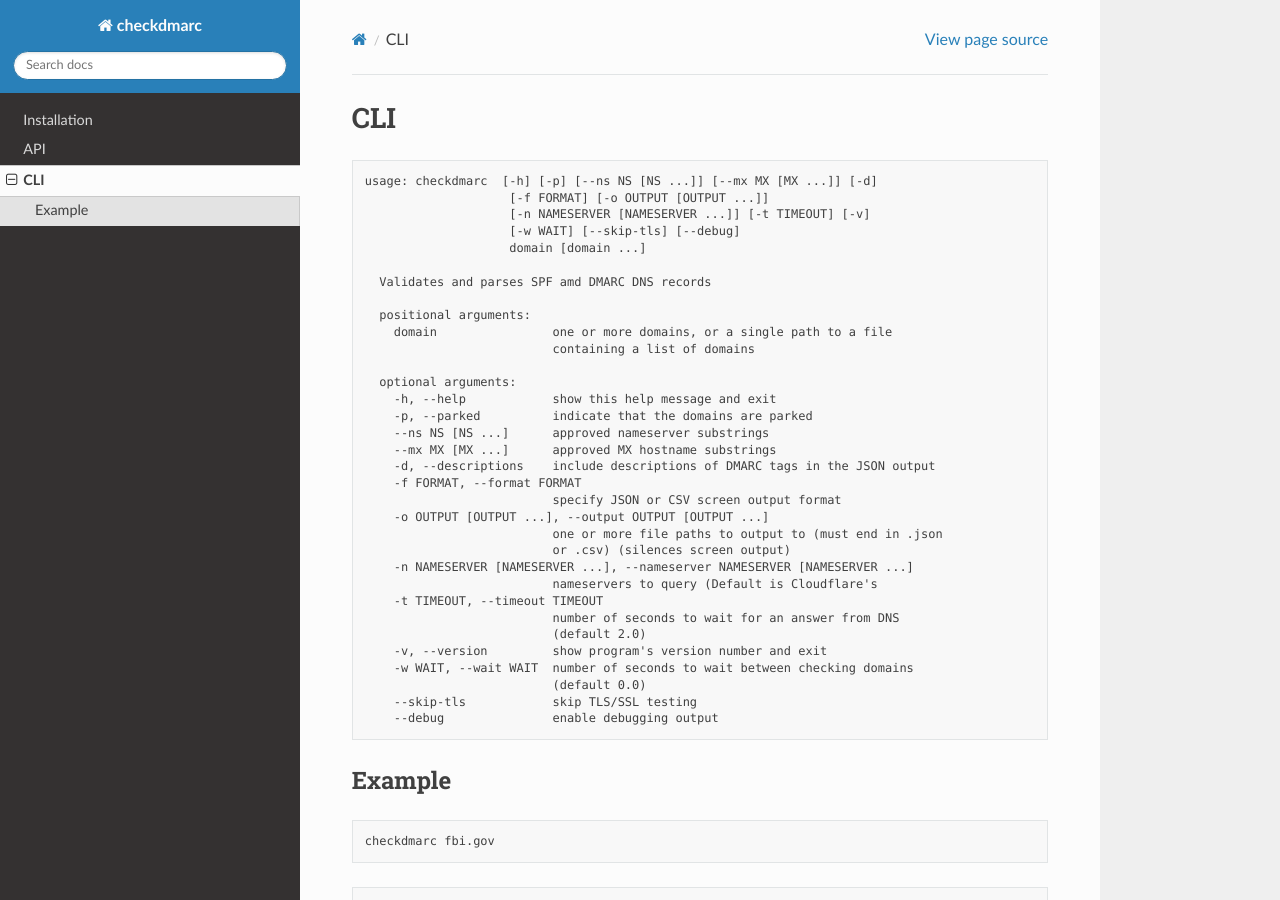
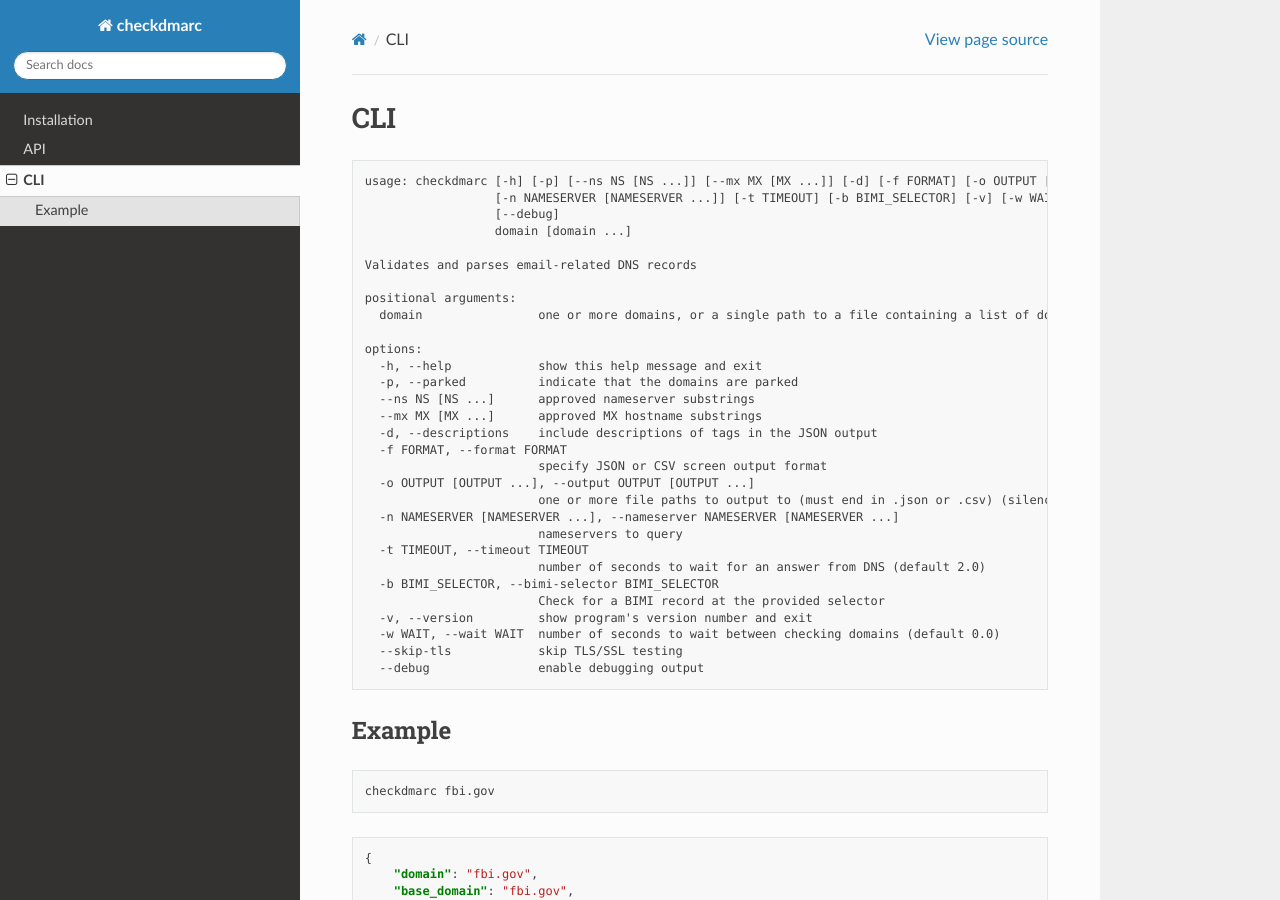
Before and after one commit to domainaware/checkdmarc, a Sphinx documentation site: the page built from docs/source/cli.md, in a window 1280 px wide and 900 px high. Built offline with Sphinx 7.4.7 and the Read the Docs theme 2.0.0, drawn with Linux system fonts in a browser that asks for light colours; the version number could not be read and is left out.

Commit message:
5.0.0 (#118)
- Include MTA-STS and BIMI results in CSV output
- Renamed `include_dmarc_tag_descriptions` parameter in `checkdmarc.check_domains()` to `include_tag_descriptions`
- Added the `include_tag_descriptions` parameter to `checkdmarc.bimi.check_bimi()`
- Ignore encoding value when checking the `Content-Type` header during the MTA-STS policy download
- Added the exception class `MTASTSPolicyDownloadError`
- Update documentation

````diff
--- a/docs/source/cli.md
+++ b/docs/source/cli.md
@@ -1,39 +1,36 @@
 # CLI
 
 ```text
-usage: checkdmarc  [-h] [-p] [--ns NS [NS ...]] [--mx MX [MX ...]] [-d]
-                    [-f FORMAT] [-o OUTPUT [OUTPUT ...]]
-                    [-n NAMESERVER [NAMESERVER ...]] [-t TIMEOUT] [-v]
-                    [-w WAIT] [--skip-tls] [--debug]
-                    domain [domain ...]
+usage: checkdmarc [-h] [-p] [--ns NS [NS ...]] [--mx MX [MX ...]] [-d] [-f FORMAT] [-o OUTPUT [OUTPUT ...]]
+                  [-n NAMESERVER [NAMESERVER ...]] [-t TIMEOUT] [-b BIMI_SELECTOR] [-v] [-w WAIT] [--skip-tls]
+                  [--debug]
+                  domain [domain ...]
 
-  Validates and parses SPF amd DMARC DNS records
+Validates and parses email-related DNS records
 
-  positional arguments:
-    domain                one or more domains, or a single path to a file
-                          containing a list of domains
+positional arguments:
+  domain                one or more domains, or a single path to a file containing a list of domains
 
-  optional arguments:
-    -h, --help            show this help message and exit
-    -p, --parked          indicate that the domains are parked
-    --ns NS [NS ...]      approved nameserver substrings
-    --mx MX [MX ...]      approved MX hostname substrings
-    -d, --descriptions    include descriptions of DMARC tags in the JSON output
-    -f FORMAT, --format FORMAT
-                          specify JSON or CSV screen output format
-    -o OUTPUT [OUTPUT ...], --output OUTPUT [OUTPUT ...]
-                          one or more file paths to output to (must end in .json
-                          or .csv) (silences screen output)
-    -n NAMESERVER [NAMESERVER ...], --nameserver NAMESERVER [NAMESERVER ...]
-                          nameservers to query (Default is Cloudflare's
-    -t TIMEOUT, --timeout TIMEOUT
-                          number of seconds to wait for an answer from DNS
-                          (default 2.0)
-    -v, --version         show program's version number and exit
-    -w WAIT, --wait WAIT  number of seconds to wait between checking domains
-                          (default 0.0)
-    --skip-tls            skip TLS/SSL testing
-    --debug               enable debugging output
+options:
+  -h, --help            show this help message and exit
+  -p, --parked          indicate that the domains are parked
+  --ns NS [NS ...]      approved nameserver substrings
+  --mx MX [MX ...]      approved MX hostname substrings
+  -d, --descriptions    include descriptions of tags in the JSON output
+  -f FORMAT, --format FORMAT
+                        specify JSON or CSV screen output format
+  -o OUTPUT [OUTPUT ...], --output OUTPUT [OUTPUT ...]
+                        one or more file paths to output to (must end in .json or .csv) (silences screen output)
+  -n NAMESERVER [NAMESERVER ...], --nameserver NAMESERVER [NAMESERVER ...]
+                        nameservers to query
+  -t TIMEOUT, --timeout TIMEOUT
+                        number of seconds to wait for an answer from DNS (default 2.0)
+  -b BIMI_SELECTOR, --bimi-selector BIMI_SELECTOR
+                        Check for a BIMI record at the provided selector
+  -v, --version         show program's version number and exit
+  -w WAIT, --wait WAIT  number of seconds to wait between checking domains (default 0.0)
+  --skip-tls            skip TLS/SSL testing
+  --debug               enable debugging output
 ```
 
 ## Example
````
Also changed, not shown: CHANGELOG.md (+10 -0 lines), checkdmarc/__init__.py (+33 -11 lines), docs/source/api.md (+51 -1 lines), docs/source/index.md (+1 -1 lines), 4 other files.
